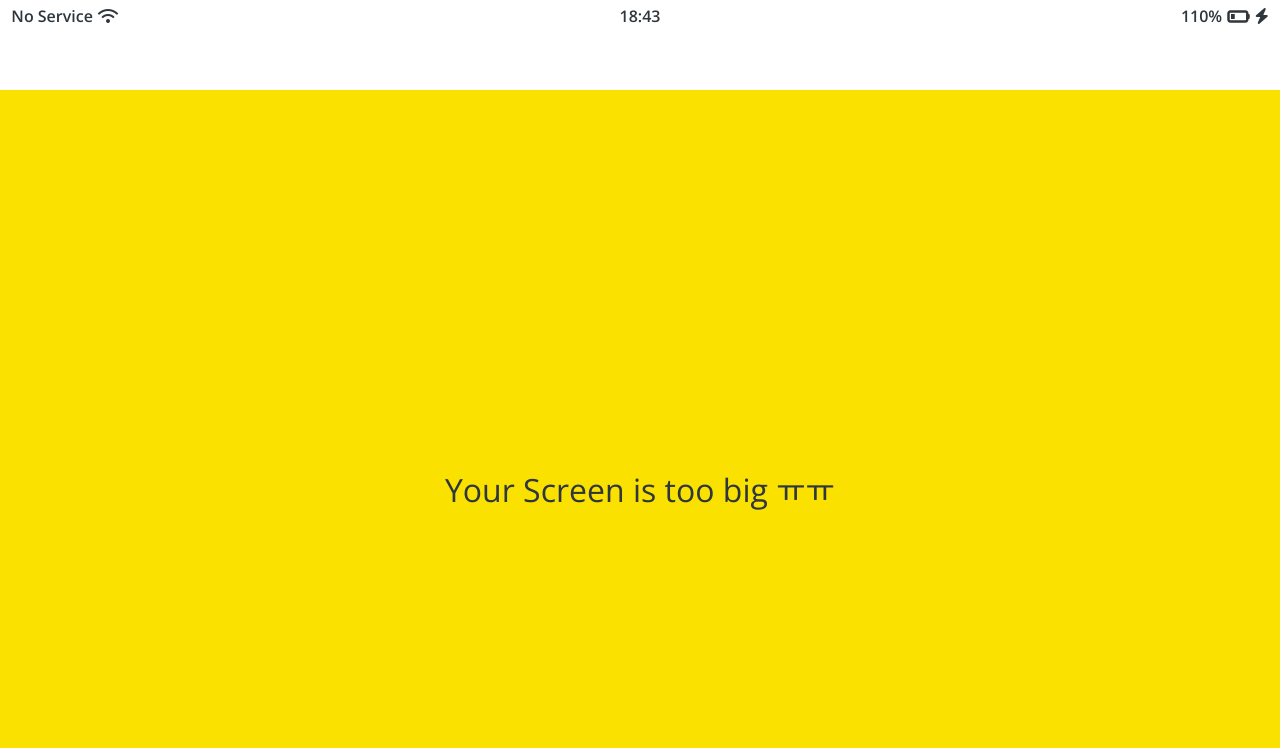
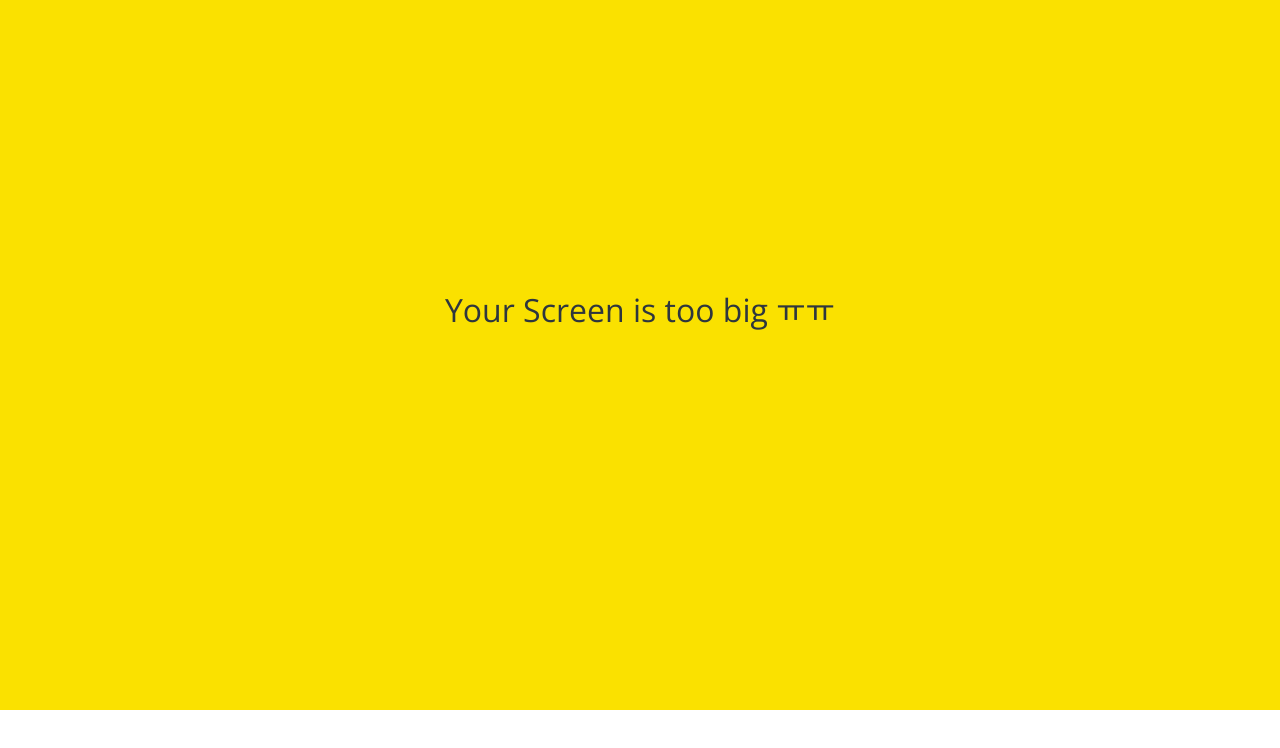
Before and after one commit to Kero-the-Hero/kokoa-clone-2023, a plain HTML site: page index.html in a window 1280 px wide. Drawn offline with nearby package versions, Linux system fonts and the light colour scheme.

Commit message:
no-mobile screen adjust

```diff
--- a/css/components/no-mobile.css
+++ b/css/components/no-mobile.css
@@ -5,7 +5,7 @@
     width: 100vw;
     background-color: var(--yellow);
     display: flex;
-    top: 0;
+    top: -180px;
     align-items: center;
     justify-content: center;
     font-size: 32px;
```
